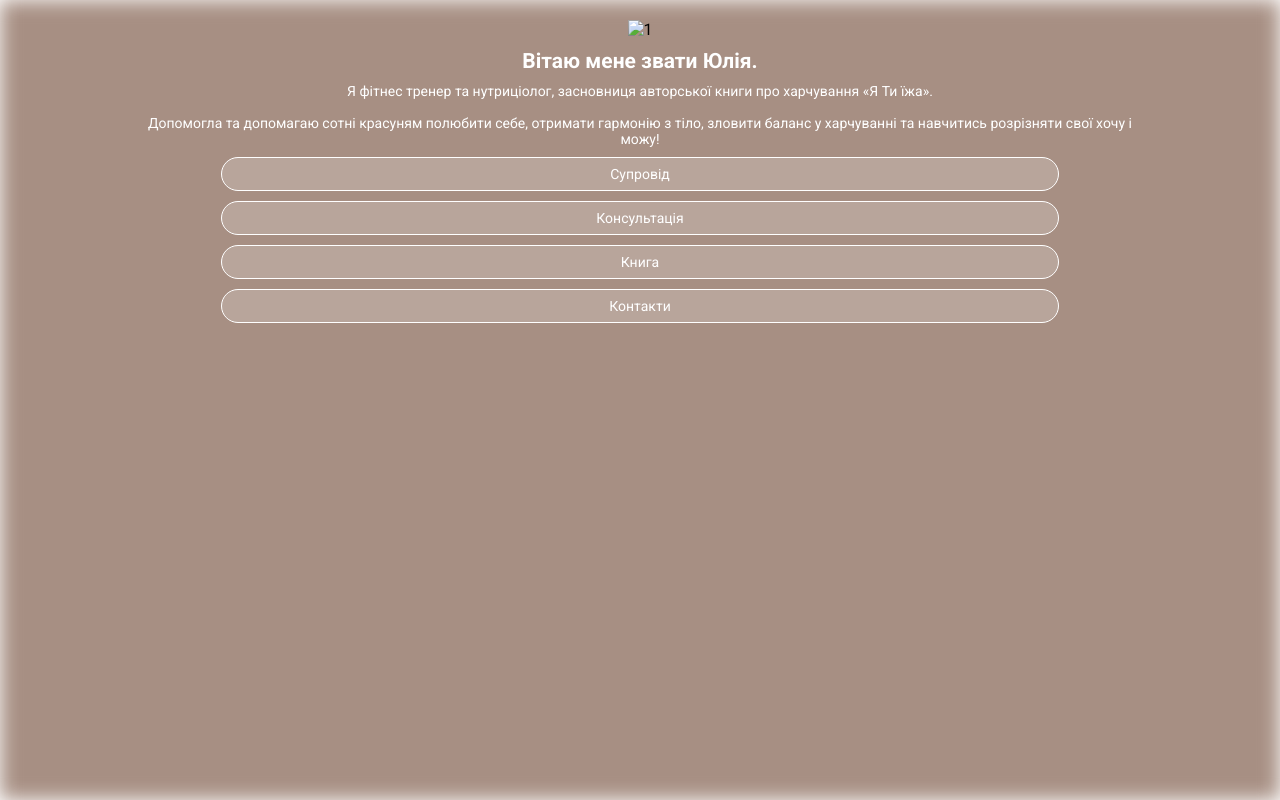
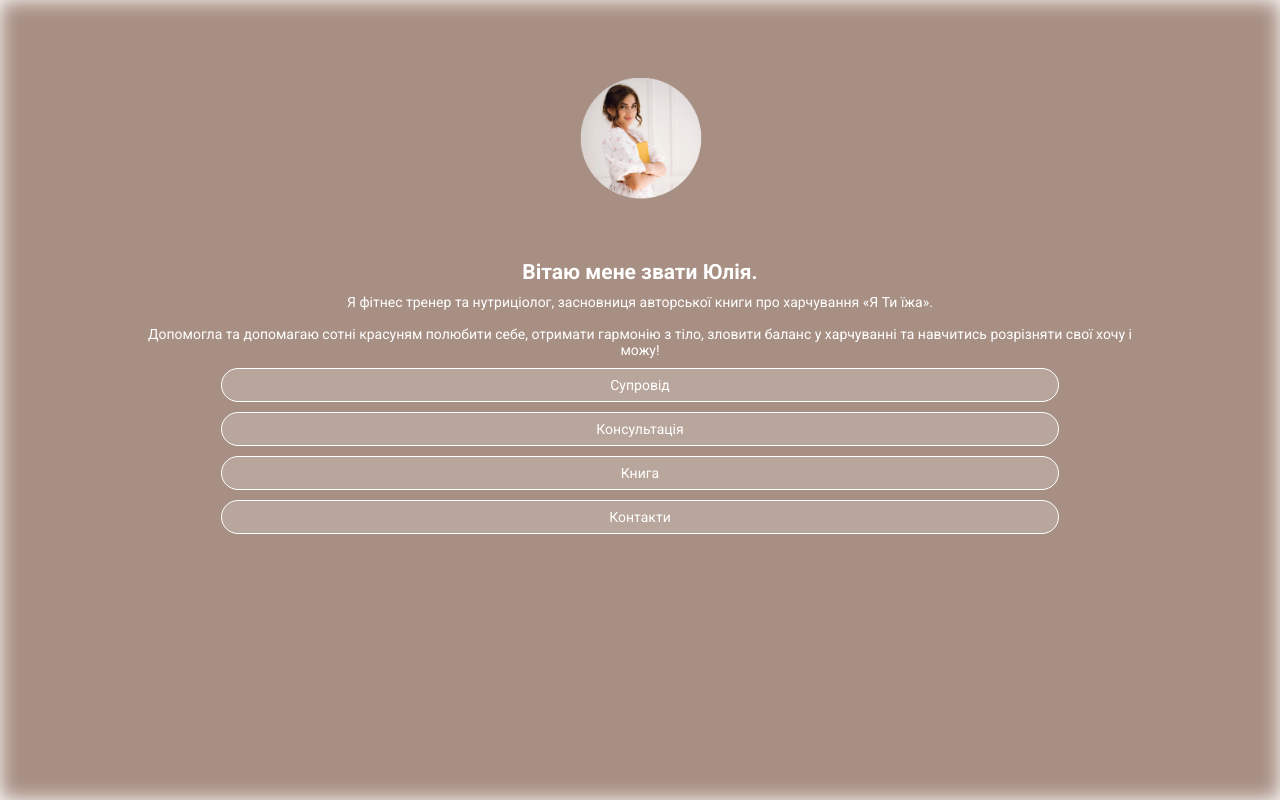
Before and after one commit to BodiJu/bj, a plain HTML site: page index.html in a window 1280 px wide. Drawn offline with Linux system fonts and the light colour scheme.

Commit message:
Update index.html

```diff
--- a/index.html
+++ b/index.html
@@ -10,7 +10,7 @@
         <div class="blur-background"></div>
         <section class="info">
             <div class="jul">
-                <img src="/bj/images/IMG_7372.png" alt="1">
+                <img src="/IMG_7372.png" alt="1">
             </div>
             <div class="descr">
                 <h2>Вітаю мене звати Юлія.</h2>
```
